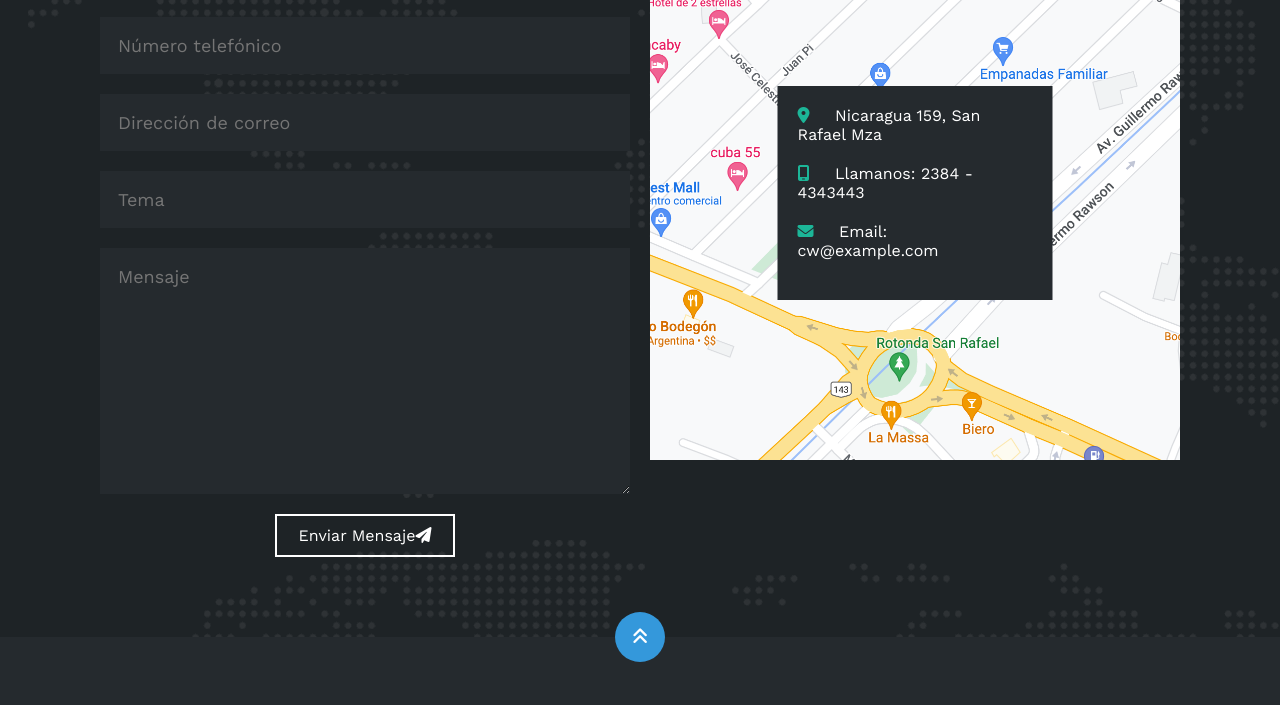
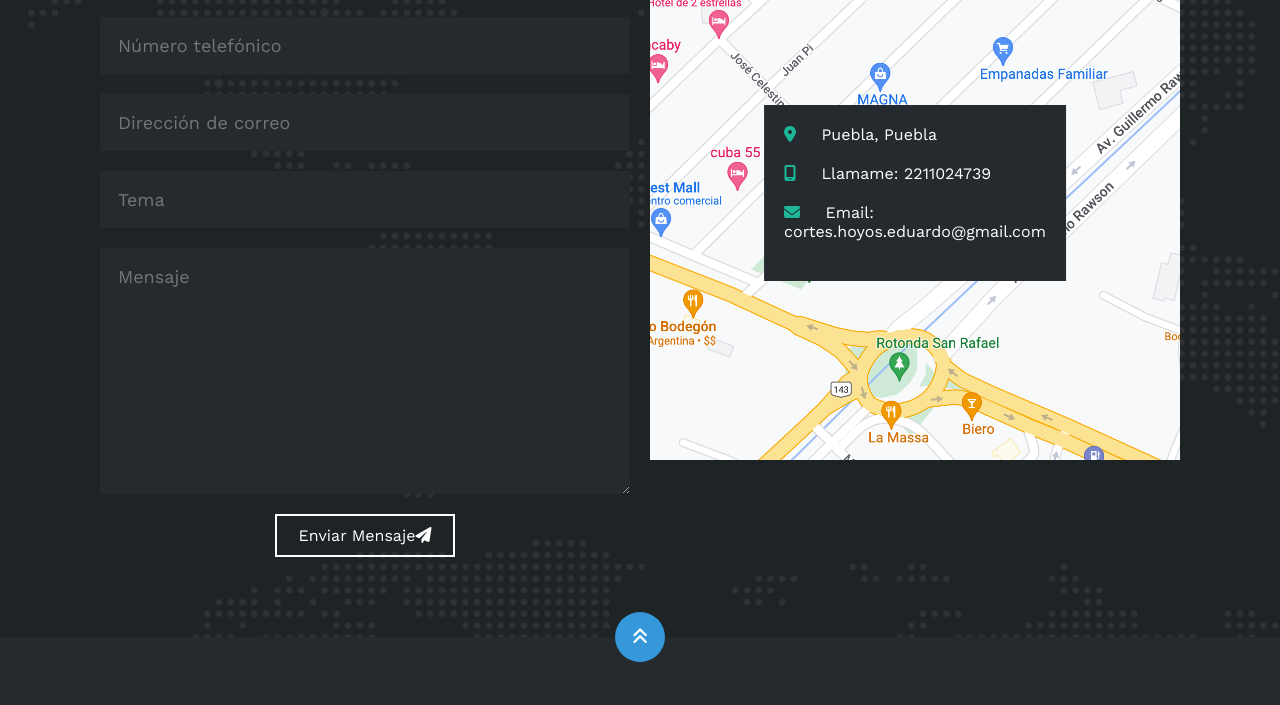
Before and after one commit to N3ckz0/Portfolio, a plain HTML site: page index.html in a window 1280 px wide. Shown: the part 3805-4510 px from the top of the page. Drawn offline with nearby package versions, Linux system fonts and the light colour scheme.

Commit message:
Correccion de Info V1

```diff
--- a/index.html
+++ b/index.html
@@ -345,15 +345,15 @@
                         <ul>
                             <li>
                                 <i class="fa-solid fa-location-dot"></i>
-                                Nicaragua 159, San Rafael Mza
+                                Puebla, Puebla
                             </li>
                             <li>
                                 <i class="fa-solid fa-mobile-screen"></i>
-                                Llamanos: 2384 - 4343443
+                                Llamame: 2211024739
                             </li>
                             <li>
                                 <i class="fa-solid fa-envelope"></i>
-                                Email: cw@example.com
+                                Email: cortes.hoyos.eduardo@gmail.com
                             </li>
                         </ul>
                     </div>
```
